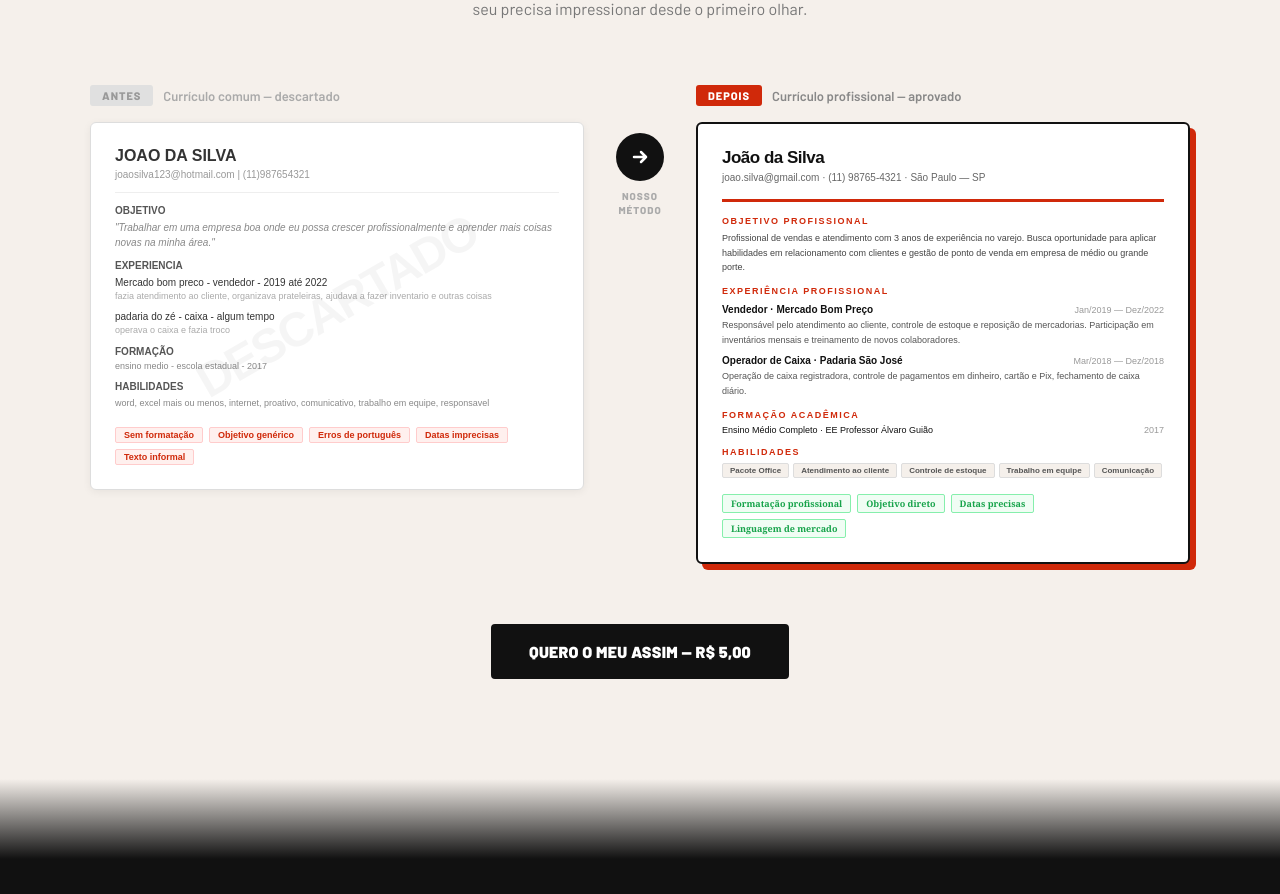
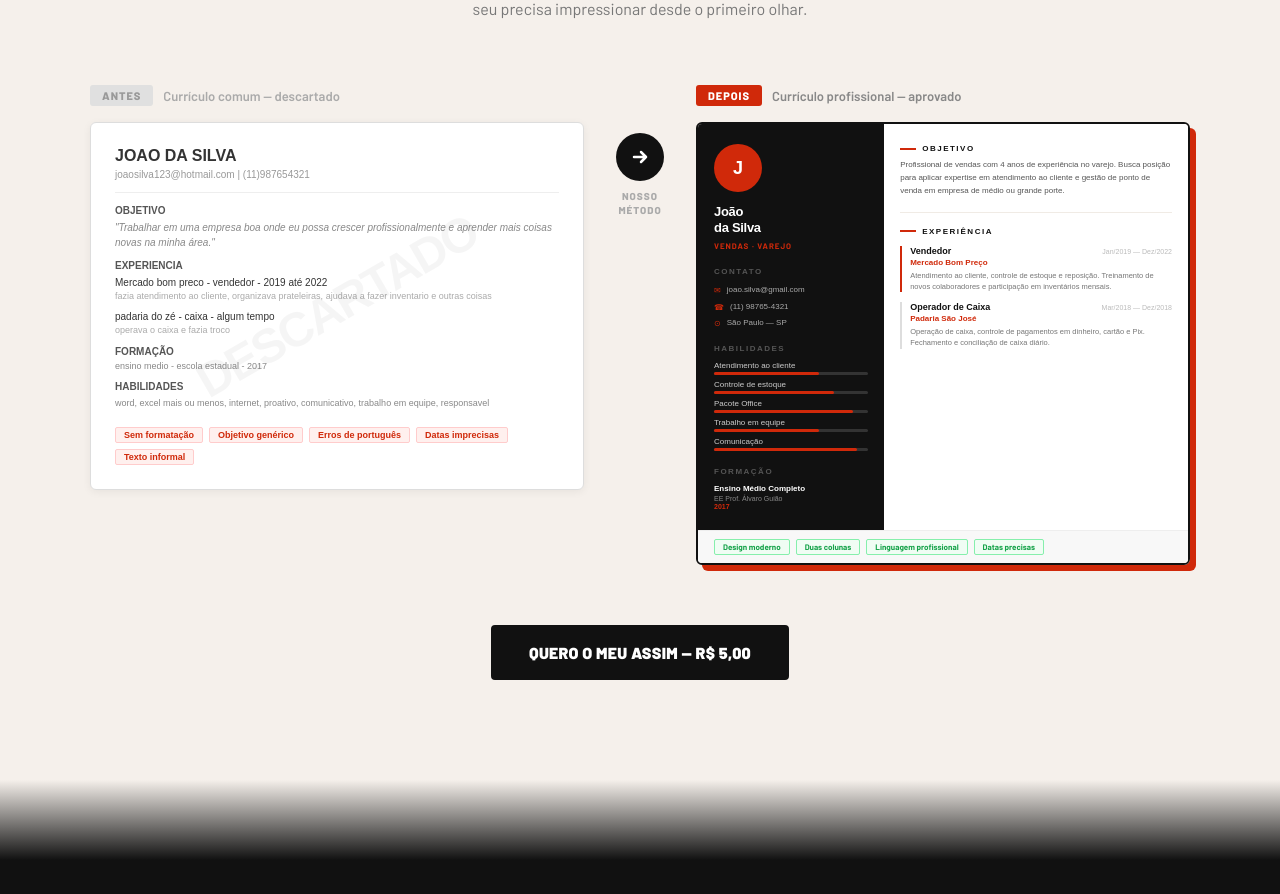
Before and after one commit to theolimaa/curriculo, a Next.js app: page / in a window 1280 px wide. Shown: the part 1580-2474 px from the top of the page. Built offline with nearby package versions, Linux system fonts and the light colour scheme; no server answers.

Commit message:
Update page.tsx

```diff
--- a/src/app/page.tsx
+++ b/src/app/page.tsx
@@ -248,68 +248,110 @@ export default function LandingPage() {
                 <div style={{ background: RED, color: "#fff", borderRadius: "3px", padding: "4px 12px", fontSize: "11px", fontWeight: 800, textTransform: "uppercase", letterSpacing: "1px" }}>Depois</div>
                 <span style={{ fontSize: "13px", color: "#888", fontWeight: 600 }}>Currículo profissional — aprovado</span>
               </div>
-              <div style={{ background: "#fff", border: `2px solid ${DARK}`, borderRadius: "6px", padding: "24px", fontFamily: "Georgia, serif", boxShadow: `6px 6px 0 ${RED}`, position: "relative" }}>
 
-                {/* Cabeçalho profissional */}
-                <div style={{ borderBottom: `3px solid ${RED}`, paddingBottom: "14px", marginBottom: "14px" }}>
-                  <p style={{ fontSize: "17px", fontWeight: 700, color: DARK, margin: "0 0 4px", fontFamily: "Arial, sans-serif", letterSpacing: "-0.5px" }}>João da Silva</p>
-                  <p style={{ fontSize: "10px", color: "#666", margin: "0 0 2px", fontFamily: "Arial, sans-serif" }}>joao.silva@gmail.com · (11) 98765-4321 · São Paulo — SP</p>
+              {/* CV com design moderno de duas colunas */}
+              <div style={{ boxShadow: `6px 6px 0 ${RED}`, border: `2px solid ${DARK}`, borderRadius: "6px", overflow: "hidden", position: "relative" }}>
+                <div style={{ display: "grid", gridTemplateColumns: "38% 62%" }}>
+
+                  {/* Coluna esquerda — escura */}
+                  <div style={{ background: DARK, padding: "20px 16px" }}>
+                    {/* Avatar inicial */}
+                    <div style={{ width: "48px", height: "48px", borderRadius: "50%", background: RED, display: "flex", alignItems: "center", justifyContent: "center", marginBottom: "12px" }}>
+                      <span style={{ color: "#fff", fontSize: "18px", fontWeight: 900, fontFamily: "Arial, sans-serif" }}>J</span>
+                    </div>
+                    <p style={{ fontSize: "13px", fontWeight: 900, color: "#fff", margin: "0 0 2px", fontFamily: "Arial, sans-serif", letterSpacing: "-0.3px", lineHeight: 1.2 }}>João<br/>da Silva</p>
+                    <p style={{ fontSize: "8px", color: RED, fontWeight: 700, textTransform: "uppercase", letterSpacing: "1px", margin: "6px 0 16px" }}>Vendas · Varejo</p>
+
+                    {/* Contato */}
+                    <div style={{ marginBottom: "16px" }}>
+                      <p style={{ fontSize: "8px", fontWeight: 800, color: "#555", textTransform: "uppercase", letterSpacing: "1.5px", margin: "0 0 8px", fontFamily: "Arial, sans-serif" }}>Contato</p>
+                      {[
+                        { icon: "✉", text: "joao.silva@gmail.com" },
+                        { icon: "☎", text: "(11) 98765-4321" },
+                        { icon: "⊙", text: "São Paulo — SP" },
+                      ].map((c) => (
+                        <div key={c.text} style={{ display: "flex", gap: "6px", alignItems: "flex-start", marginBottom: "5px" }}>
+                          <span style={{ fontSize: "8px", color: RED, marginTop: "1px" }}>{c.icon}</span>
+                          <p style={{ fontSize: "8px", color: "#aaa", margin: 0, fontFamily: "Arial, sans-serif", lineHeight: 1.4 }}>{c.text}</p>
+                        </div>
+                      ))}
                     </div>
 
-                {/* Objetivo profissional */}
-                <div style={{ marginBottom: "12px" }}>
-                  <p style={{ fontSize: "9px", fontWeight: 700, color: RED, margin: "0 0 5px", textTransform: "uppercase", letterSpacing: "1.5px", fontFamily: "Arial, sans-serif" }}>Objetivo Profissional</p>
-                  <p style={{ fontSize: "9px", color: "#444", lineHeight: 1.6, fontFamily: "Arial, sans-serif" }}>
-                    Profissional de vendas e atendimento com 3 anos de experiência no varejo. Busca oportunidade para aplicar habilidades em relacionamento com clientes e gestão de ponto de venda em empresa de médio ou grande porte.
+                    {/* Habilidades */}
+                    <div style={{ marginBottom: "16px" }}>
+                      <p style={{ fontSize: "8px", fontWeight: 800, color: "#555", textTransform: "uppercase", letterSpacing: "1.5px", margin: "0 0 8px", fontFamily: "Arial, sans-serif" }}>Habilidades</p>
+                      {["Atendimento ao cliente", "Controle de estoque", "Pacote Office", "Trabalho em equipe", "Comunicação"].map((h) => (
+                        <div key={h} style={{ marginBottom: "5px" }}>
+                          <p style={{ fontSize: "8px", color: "#ccc", margin: "0 0 2px", fontFamily: "Arial, sans-serif" }}>{h}</p>
+                          <div style={{ height: "3px", background: "#333", borderRadius: "2px" }}>
+                            <div style={{ height: "3px", background: RED, borderRadius: "2px", width: `${Math.floor(Math.random() * 30) + 65}%` }} />
+                          </div>
+                        </div>
+                      ))}
+                    </div>
+
+                    {/* Formação */}
+                    <div>
+                      <p style={{ fontSize: "8px", fontWeight: 800, color: "#555", textTransform: "uppercase", letterSpacing: "1.5px", margin: "0 0 8px", fontFamily: "Arial, sans-serif" }}>Formação</p>
+                      <p style={{ fontSize: "8px", fontWeight: 700, color: "#fff", margin: "0 0 2px", fontFamily: "Arial, sans-serif" }}>Ensino Médio Completo</p>
+                      <p style={{ fontSize: "7px", color: "#888", margin: "0 0 1px", fontFamily: "Arial, sans-serif" }}>EE Prof. Álvaro Guião</p>
+                      <p style={{ fontSize: "7px", color: RED, fontWeight: 700, fontFamily: "Arial, sans-serif" }}>2017</p>
+                    </div>
+                  </div>
+
+                  {/* Coluna direita — clara */}
+                  <div style={{ background: "#fff", padding: "20px 16px" }}>
+
+                    {/* Objetivo */}
+                    <div style={{ marginBottom: "14px", paddingBottom: "14px", borderBottom: "1px solid #f0ebe5" }}>
+                      <div style={{ display: "flex", alignItems: "center", gap: "6px", marginBottom: "6px" }}>
+                        <div style={{ width: "16px", height: "2px", background: RED }} />
+                        <p style={{ fontSize: "8px", fontWeight: 800, color: DARK, textTransform: "uppercase", letterSpacing: "1.5px", margin: 0, fontFamily: "Arial, sans-serif" }}>Objetivo</p>
+                      </div>
+                      <p style={{ fontSize: "8px", color: "#555", lineHeight: 1.6, margin: 0, fontFamily: "Arial, sans-serif" }}>
+                        Profissional de vendas com 4 anos de experiência no varejo. Busca posição para aplicar expertise em atendimento ao cliente e gestão de ponto de venda em empresa de médio ou grande porte.
                       </p>
                     </div>
 
-                {/* Experiência */}
-                <div style={{ marginBottom: "12px" }}>
-                  <p style={{ fontSize: "9px", fontWeight: 700, color: RED, margin: "0 0 8px", textTransform: "uppercase", letterSpacing: "1.5px", fontFamily: "Arial, sans-serif" }}>Experiência Profissional</p>
-                  <div style={{ marginBottom: "8px" }}>
-                    <div style={{ display: "flex", justifyContent: "space-between", alignItems: "baseline", marginBottom: "3px" }}>
-                      <p style={{ fontSize: "10px", fontWeight: 700, color: DARK, margin: 0, fontFamily: "Arial, sans-serif" }}>Vendedor · Mercado Bom Preço</p>
-                      <p style={{ fontSize: "9px", color: "#999", margin: 0, fontFamily: "Arial, sans-serif" }}>Jan/2019 — Dez/2022</p>
-                    </div>
-                    <p style={{ fontSize: "9px", color: "#555", lineHeight: 1.6, fontFamily: "Arial, sans-serif" }}>
-                      Responsável pelo atendimento ao cliente, controle de estoque e reposição de mercadorias. Participação em inventários mensais e treinamento de novos colaboradores.
-                    </p>
-                  </div>
+                    {/* Experiências */}
                     <div>
-                    <div style={{ display: "flex", justifyContent: "space-between", alignItems: "baseline", marginBottom: "3px" }}>
-                      <p style={{ fontSize: "10px", fontWeight: 700, color: DARK, margin: 0, fontFamily: "Arial, sans-serif" }}>Operador de Caixa · Padaria São José</p>
-                      <p style={{ fontSize: "9px", color: "#999", margin: 0, fontFamily: "Arial, sans-serif" }}>Mar/2018 — Dez/2018</p>
-                    </div>
-                    <p style={{ fontSize: "9px", color: "#555", lineHeight: 1.6, fontFamily: "Arial, sans-serif" }}>
-                      Operação de caixa registradora, controle de pagamentos em dinheiro, cartão e Pix, fechamento de caixa diário.
-                    </p>
-                  </div>
+                      <div style={{ display: "flex", alignItems: "center", gap: "6px", marginBottom: "10px" }}>
+                        <div style={{ width: "16px", height: "2px", background: RED }} />
+                        <p style={{ fontSize: "8px", fontWeight: 800, color: DARK, textTransform: "uppercase", letterSpacing: "1.5px", margin: 0, fontFamily: "Arial, sans-serif" }}>Experiência</p>
                       </div>
 
-                {/* Formação */}
-                <div style={{ marginBottom: "12px" }}>
-                  <p style={{ fontSize: "9px", fontWeight: 700, color: RED, margin: "0 0 5px", textTransform: "uppercase", letterSpacing: "1.5px", fontFamily: "Arial, sans-serif" }}>Formação Acadêmica</p>
-                  <div style={{ display: "flex", justifyContent: "space-between" }}>
-                    <p style={{ fontSize: "9px", color: DARK, margin: 0, fontFamily: "Arial, sans-serif" }}>Ensino Médio Completo · EE Professor Álvaro Guião</p>
-                    <p style={{ fontSize: "9px", color: "#999", margin: 0, fontFamily: "Arial, sans-serif" }}>2017</p>
+                      {[
+                        {
+                          cargo: "Vendedor",
+                          empresa: "Mercado Bom Preço",
+                          periodo: "Jan/2019 — Dez/2022",
+                          desc: "Atendimento ao cliente, controle de estoque e reposição. Treinamento de novos colaboradores e participação em inventários mensais."
+                        },
+                        {
+                          cargo: "Operador de Caixa",
+                          empresa: "Padaria São José",
+                          periodo: "Mar/2018 — Dez/2018",
+                          desc: "Operação de caixa, controle de pagamentos em dinheiro, cartão e Pix. Fechamento e conciliação de caixa diário."
+                        }
+                      ].map((exp, i) => (
+                        <div key={i} style={{ marginBottom: "10px", paddingLeft: "8px", borderLeft: `2px solid ${i === 0 ? RED : "#ddd"}` }}>
+                          <div style={{ display: "flex", justifyContent: "space-between", alignItems: "baseline", marginBottom: "2px" }}>
+                            <p style={{ fontSize: "9px", fontWeight: 800, color: DARK, margin: 0, fontFamily: "Arial, sans-serif" }}>{exp.cargo}</p>
+                            <p style={{ fontSize: "7px", color: "#bbb", margin: 0, fontFamily: "Arial, sans-serif", whiteSpace: "nowrap" }}>{exp.periodo}</p>
                           </div>
+                          <p style={{ fontSize: "8px", color: RED, fontWeight: 700, margin: "0 0 3px", fontFamily: "Arial, sans-serif" }}>{exp.empresa}</p>
+                          <p style={{ fontSize: "7.5px", color: "#777", lineHeight: 1.5, margin: 0, fontFamily: "Arial, sans-serif" }}>{exp.desc}</p>
                         </div>
-
-                {/* Habilidades */}
-                <div>
-                  <p style={{ fontSize: "9px", fontWeight: 700, color: RED, margin: "0 0 6px", textTransform: "uppercase", letterSpacing: "1.5px", fontFamily: "Arial, sans-serif" }}>Habilidades</p>
-                  <div style={{ display: "flex", flexWrap: "wrap", gap: "4px" }}>
-                    {["Pacote Office", "Atendimento ao cliente", "Controle de estoque", "Trabalho em equipe", "Comunicação"].map((h) => (
-                      <span key={h} style={{ background: "#f5f0eb", border: `1px solid #ddd`, borderRadius: "2px", padding: "2px 7px", fontSize: "8px", color: "#555", fontWeight: 600, fontFamily: "Arial, sans-serif" }}>{h}</span>
                       ))}
                     </div>
                   </div>
 
-                {/* Selos */}
-                <div style={{ marginTop: "16px", display: "flex", flexWrap: "wrap", gap: "6px" }}>
-                  {["Formatação profissional", "Objetivo direto", "Datas precisas", "Linguagem de mercado"].map((p) => (
-                    <span key={p} style={{ background: "#f0fdf4", border: "1px solid #86efac", borderRadius: "2px", padding: "2px 8px", fontSize: "9px", color: "#16a34a", fontWeight: 700 }}>{p}</span>
+                </div>
+
+                {/* Selos de aprovação */}
+                <div style={{ background: "#f8f8f8", borderTop: "1px solid #eee", padding: "8px 16px", display: "flex", flexWrap: "wrap", gap: "6px" }}>
+                  {["Design moderno", "Duas colunas", "Linguagem profissional", "Datas precisas"].map((p) => (
+                    <span key={p} style={{ background: "#f0fdf4", border: "1px solid #86efac", borderRadius: "2px", padding: "2px 8px", fontSize: "8px", color: "#16a34a", fontWeight: 700 }}>{p}</span>
                   ))}
                 </div>
               </div>
```
Lines whose indentation alone changed are shown as unchanged.
